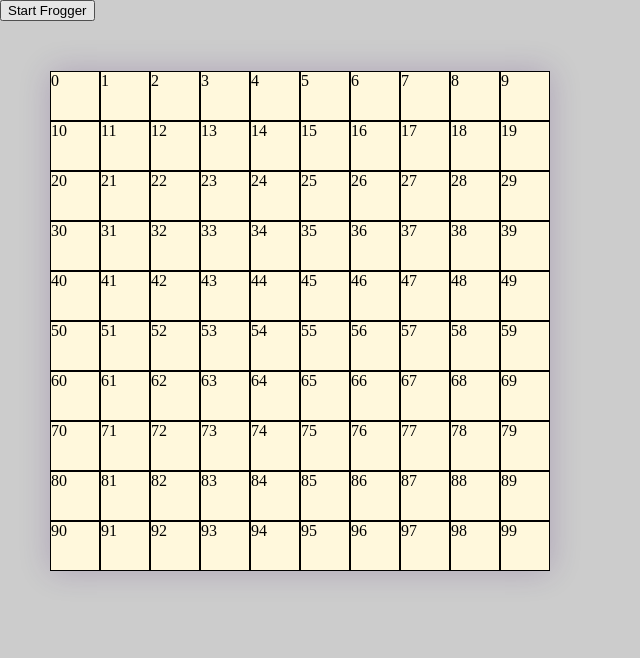
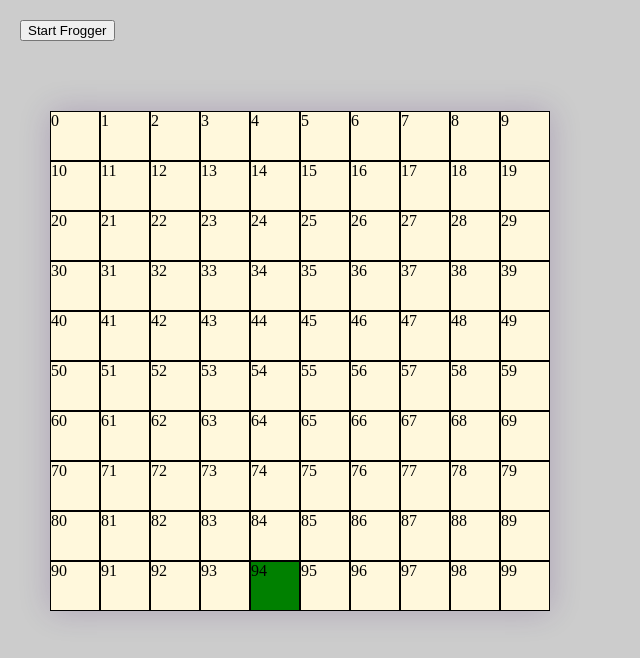
Before and after one commit to G-Atak/Atak_SEI_Project_One, a plain HTML site: page index.html in a window 1280 px wide. Both pictures are taken after a click on the button "Start Frogger". Shown: the whole page, without its empty margins (0-640 px from the left). Drawn offline with Linux system fonts and the light colour scheme.

Commit message:
The frog position is now added on the grid. Next step is to move it around the grid, keyCode and Switch statements will be used to achieve this.

```diff
--- a/index.html
+++ b/index.html
@@ -10,7 +10,7 @@
   </head>
 <body>
   <button id="startFrogger"> Start Frogger</button>
-  <div class="boardGrid"></div>
+  <div class="gridBoard"></div>
 
 </body>
 </html>
--- a/scripts/app.js
+++ b/scripts/app.js
@@ -1,35 +1,30 @@
-const boardGrid = document.querySelector('.boardGrid')
+const gridBoard = document.querySelector('.gridBoard')
 const cells = []
 // console.log(boardGrid)
-// const startFrogger = document.querySelector('#startFrogger')
-
-// const frogStartPosition = document.createElement('.FrogStartPosition')
-// document.classList.add(frogStartPosition)
-// const frogHome = document.createElement('.frogHome')
-// document.classList.add(frogHome)
-// const frog = document.createElement('.frog')
-// document.classList.add(frog)
-
-
+const startFrogger = document.querySelector('#startFrogger')
 
 const gridWidth = 10
 const totalCells = gridWidth * gridWidth
 
-//function for creating grid cells on the grid board
+const frogClass = 'frog'
+let frogPosition = 94
+
 function buildGridBoard() {
   for (let i = 0; i < totalCells; i++){
     const cell = document.createElement('div')
-    boardGrid.appendChild(cell)
+    gridBoard.appendChild(cell)
     cells.push(cell)
     cell.textContent = i
   }
 }
+
 buildGridBoard()
 
-//  Creating function for starting game
-// function handlefroggerStart(){
-//   console.log('clicked')
+cells[frogPosition].classList.add(frogClass)
 
-// }
-// Adding eventlistener to the froggerStart handle
-// startFrogger.addEventListener('click',handlefroggerStart)
+function handlefroggerStart(){
+  console.log('clicked')
+
+}
+
+startFrogger.addEventListener('click', handlefroggerStart)
--- a/styles/main.css
+++ b/styles/main.css
@@ -8,7 +8,7 @@ body{
   background-color: #ccc;
 }
 
-.boardGrid{
+.gridBoard{
   margin: 50px 50px;
   display: flex;
   align-self: center;
@@ -19,7 +19,7 @@ body{
   background-color: cornsilk;
   box-shadow: 0 0 30px 0 rgba(60, 11, 107, 0.2)
 }
-.boardGrid div{
+.gridBoard div{
   border: 1px solid black;
   height: 10%;
   width: 10%;
@@ -33,6 +33,13 @@ body{
   background-color: cornflowerblue;
 }
 
-.frog{
+.gridBoard.dorothy{
   color: burlywood;
 }
+
+#startFrogger{
+  margin: 20px
+}
+.gridBoard div.frog {
+  background-color: green;
+}
```
